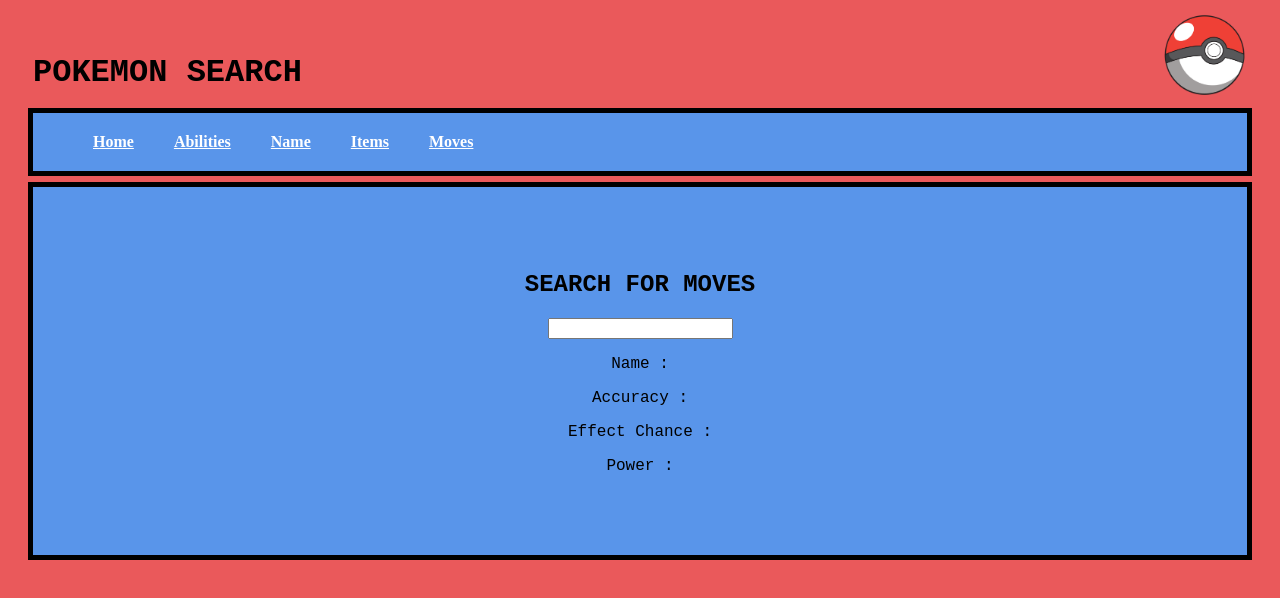
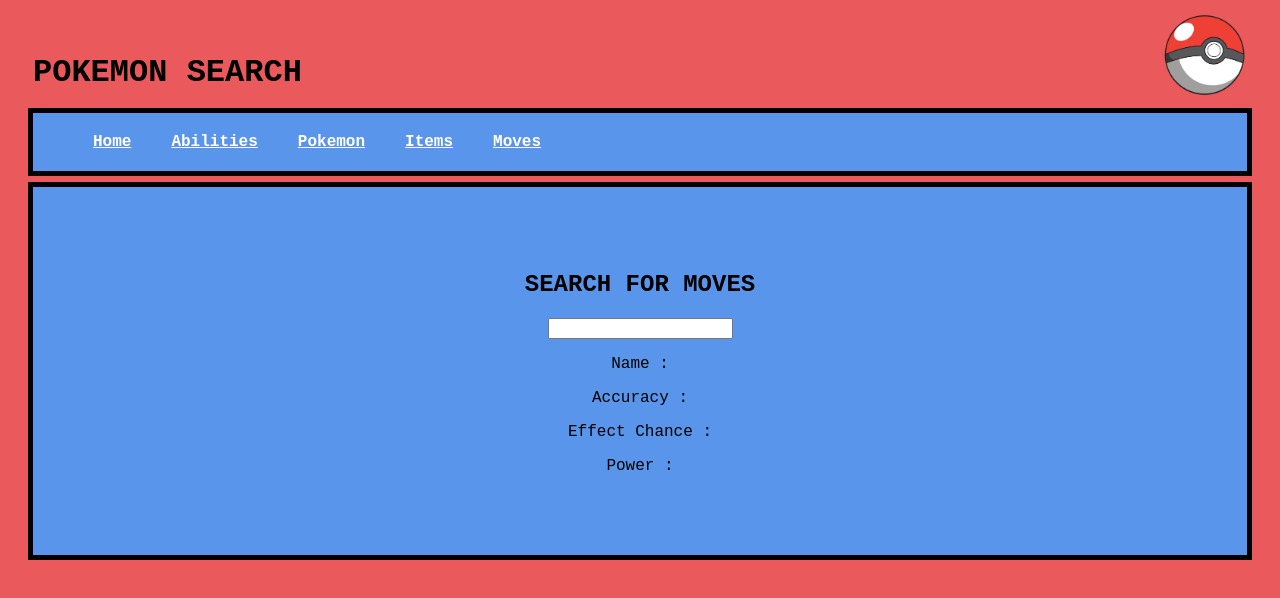
Before and after one commit to jjproby/ReactTrial, a React (Create React App) app: page /#/moves in a window 1280 px wide. Shown: the top 598 px of the page. Built offline with nearby package versions, Linux system fonts and the light colour scheme.

Commit message:
Small changes t to formating

```diff
--- a/src/App.js
+++ b/src/App.js
@@ -130,7 +130,7 @@
           <li key={i}>{ability.ability.name}</li>
         );
       })
-      sprite = <img src={this.state.data.sprites.front_default} height="200" width="200"/>;
+      sprite = <p> <img src={this.state.data.sprites.front_default} height="200" width="200"/> <br /> Default </p>;
       shinysprite = <img src={this.state.data.sprites.front_shiny} height="200" width="200" />;
       button = <button type="button" onClick={hideThing}> Change Color </button>
       fowardButton = <button type="button" onClick={this.toggleForward}> Next Pokemon </button>
--- a/src/Main.js
+++ b/src/Main.js
@@ -22,7 +22,7 @@
             <ul className="header">
               <li><NavLink to='/'>Home</NavLink></li>
               <li><NavLink to="/abilities">Abilities</NavLink></li>
-              <li><NavLink to="/pokemon">Name</NavLink></li>
+              <li><NavLink to="/pokemon">Pokemon</NavLink></li>
               <li><NavLink to="/items">Items</NavLink></li>
               <li><NavLink to="/moves">Moves</NavLink></li>
             </ul>
--- a/src/index.css
+++ b/src/index.css
@@ -11,6 +11,8 @@
 ul.header li {
   display: inline;
   list-style-type: none;
+  font-family: "pokemon-font", monospace;
+  -webkit-font-smoothing: none;
   margin: 0;
 }
 
@@ -32,8 +34,11 @@
   bottom: 100px;
 }
 
-div.result {
-  text-align: center;
+div.content {
   font-family: "pokemon-font", monospace;
   -webkit-font-smoothing: none;
 }
+
+div.result {
+  text-align: center;
+}
```
